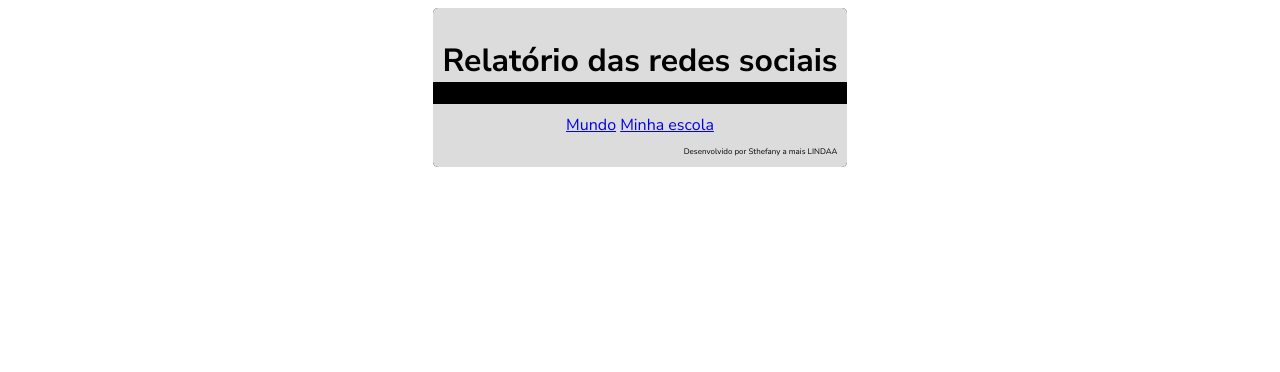
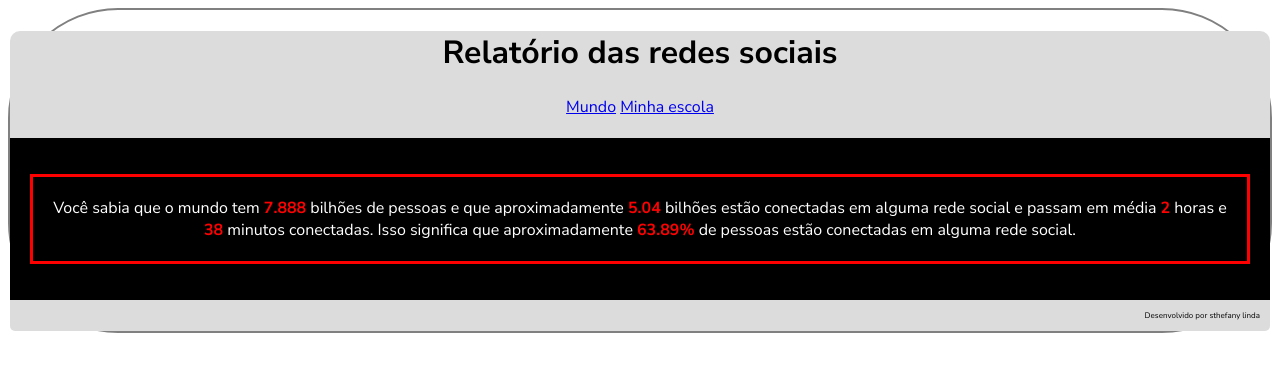
Before and after one commit to esthelinhaa/3tri, a plain HTML site: page REDES SOCIAIS/index.html in a window 1280 px wide. Drawn offline with Linux system fonts and the light colour scheme.

Commit message:
Add files via upload

```diff
--- a/REDES SOCIAIS/index.html
+++ b/REDES SOCIAIS/index.html
@@ -9,13 +9,19 @@
 <body>
     <header>
         <h1>Relatório das redes sociais</h1>
+        <a href="#">Mundo</a>
+        <a href="#">Minha escola</a>
     </header>
     <main>
-        <a href="#">Mundo</a>
-        <a href="#">Minha escola</a>
+        <p>Você sabia que o mundo tem <span>7.888</span> bilhões de
+            pessoas e que aproximadamente <span>5.04</span> bilhões estão
+            conectadas em alguma rede social e passam em
+            média <span>2</span> horas e <span>38</span>  minutos conectadas.
+            Isso significa que aproximadamente <span>63.89%</span> de
+            pessoas estão conectadas em alguma rede social.</p>
     </main>
     <footer>
-        Desenvolvido por Sthefany a mais LINDAA
+        Desenvolvido por sthefany linda
     </footer>
 </body>
 
--- a/REDES SOCIAIS/style.css
+++ b/REDES SOCIAIS/style.css
@@ -9,23 +9,30 @@ html{
 }
 
 body{
-    background-color: #000000;
-    color: #FFFFFF;
-    border-radius: 5px;
-
+    background-color: white;
+    border-radius: 110px;
+    border: gray solid 2px;
 }
-header {
+header{
     background-color: gainsboro;
     color: black;
-    border-radius: 5px 5px 0 0;
-    padding: 10px 10px 0 10px;
+    border-radius: 10px 10px 0 0;
+    padding: 0 0 20px 0;
     text-align: center;
 }
 main{
-    background-color: gainsboro;
-    color: black;
-    padding: 10px 10px 0 10px;
+    background-color: black;
+    color: white;
+    padding: 20px;
     text-align: center;
+}
+p{
+    border:red solid 3px ;
+    padding: 20px;
+}
+span{
+    color: red ;
+    font-weight: bold;
 }
 footer{
     background-color: gainsboro;
```
